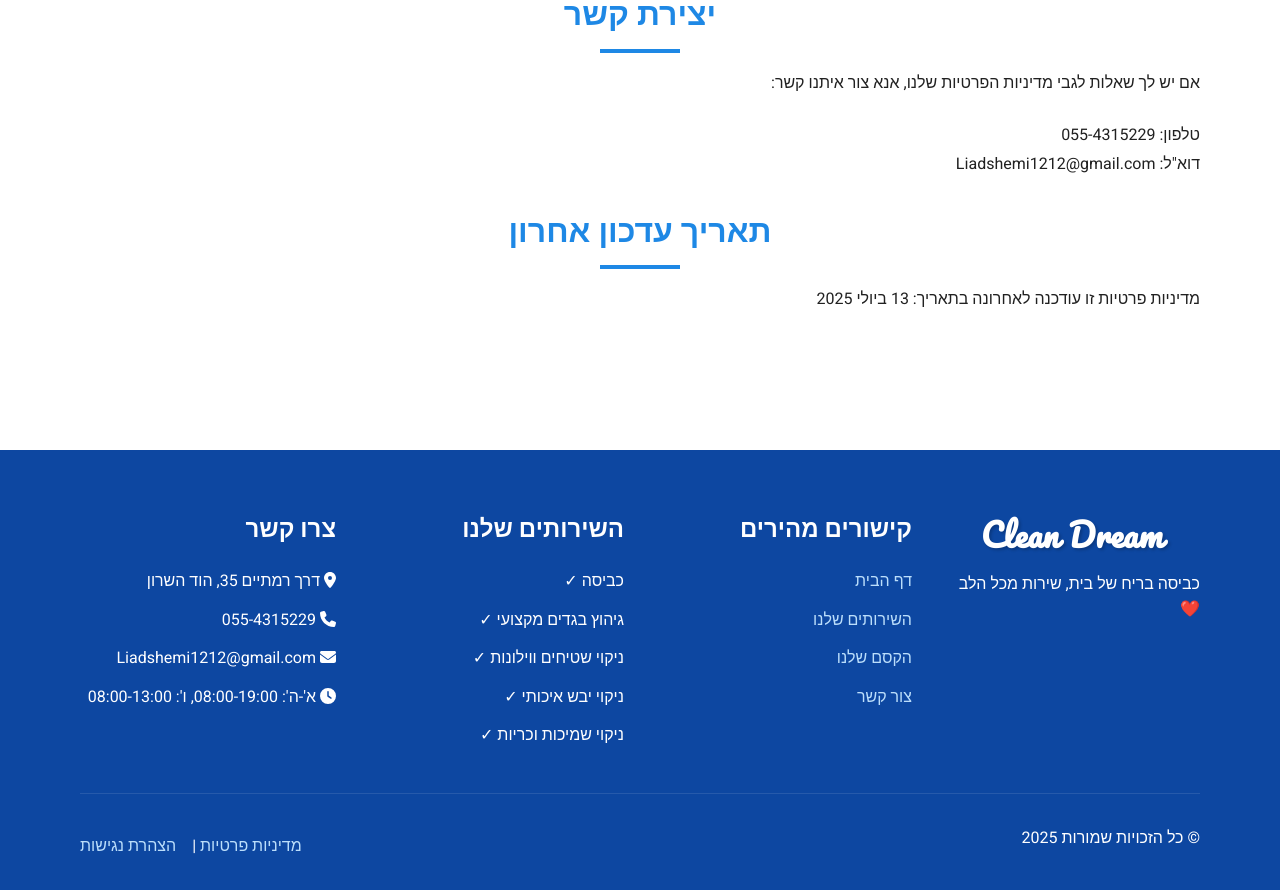
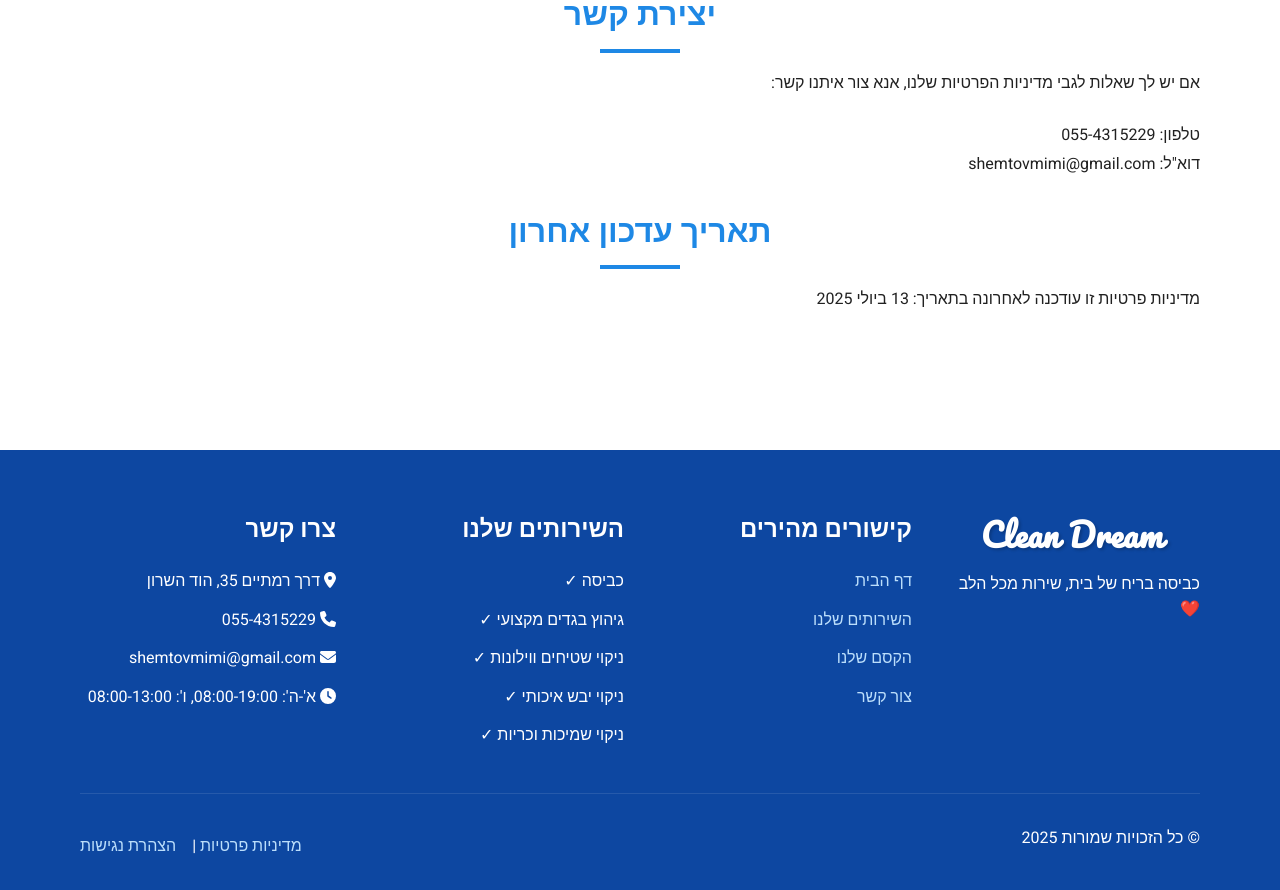
Before and after one commit to YoavDdev/cleandream, a React (Create React App) app: page /privacy in a window 1280 px wide. Shown: the part 1820-2710 px from the top of the page. Built offline with nearby package versions, Linux system fonts and the light colour scheme.

Commit message:
email send test

```diff
--- a/src/components/Accessibility.js
+++ b/src/components/Accessibility.js
@@ -101,7 +101,7 @@ const Accessibility = () => {
           <p>
             שם: רכז הנגישות<br />
             טלפון: 055-4315229<br />
-            דוא"ל: Liadshemi1212@gmail.com
+            דוא"ל: shemtovmimi@gmail.com
           </p>
 
           <h2>תאריך עדכון ההצהרה</h2>
--- a/src/components/Contact.js
+++ b/src/components/Contact.js
@@ -114,7 +114,7 @@ const Contact = () => {
 
   useEffect(() => {
     // Initialize EmailJS with your public key
-    emailjs.init("YOUR_PUBLIC_KEY"); // Replace with your actual EmailJS public key
+    emailjs.init("edl6gV7OlM-_Cleca");
   }, []);
 
   const handleChange = (e) => {
@@ -131,19 +131,19 @@ const Contact = () => {
 
     try {
       // Send email using EmailJS
-      // The email will be sent to Liadshemi1212@gmail.com
+      // The email will be sent to shemtovmimi@gmail.com
       const templateParams = {
-        to_email: 'Liadshemi1212@gmail.com',
+        to_email: 'shemtovmimi@gmail.com',
         from_name: formData.name,
         from_email: formData.email,
         from_phone: formData.phone,
         message: formData.message
       };
 
-      // Replace with your actual EmailJS service ID and template ID
+      // Send email using EmailJS with provided credentials
       await emailjs.send(
-        'YOUR_SERVICE_ID', // Replace with your EmailJS service ID
-        'YOUR_TEMPLATE_ID', // Replace with your EmailJS template ID
+        'service_bzjtg7m',
+        'template_9xxq8kw',
         templateParams
       );
 
--- a/src/components/Footer.js
+++ b/src/components/Footer.js
@@ -157,7 +157,7 @@ const Footer = () => {
             <h3>צרו קשר</h3>
             <p><FontAwesomeIcon icon={faMapMarkerAlt} /> דרך רמתיים 35, הוד השרון</p>
             <p><FontAwesomeIcon icon={faPhone} /> 055-4315229</p>
-            <p><FontAwesomeIcon icon={faEnvelope} /> Liadshemi1212@gmail.com</p>
+            <p><FontAwesomeIcon icon={faEnvelope} /> shemtovmimi@gmail.com</p>
             <p><FontAwesomeIcon icon={faClock} /> א'-ה': 08:00-19:00, ו': 08:00-13:00</p>
           </FooterContact>
         </FooterContent>
--- a/src/components/Privacy.js
+++ b/src/components/Privacy.js
@@ -120,7 +120,7 @@ const Privacy = () => {
           </p>
           <p>
             טלפון: 055-4315229<br />
-            דוא"ל: Liadshemi1212@gmail.com
+            דוא"ל: shemtovmimi@gmail.com
           </p>
 
           <h2>תאריך עדכון אחרון</h2>
```
